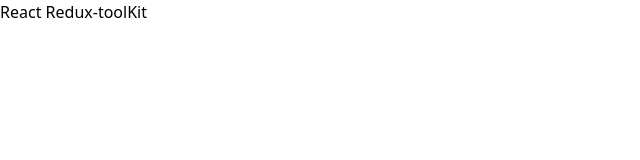
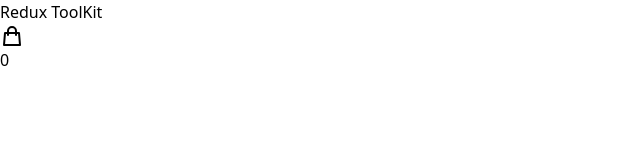
Before and after one commit to only-as19/React-Redux-Tool, a React (Vite) app: page / in a window 1280 px wide. Shown: the top 160 px of the page, without its empty margins (0-640 px from the left). Built offline with nearby package versions, Linux system fonts and the light colour scheme.

Commit message:
feat: Add state in navBar using useSelctor - help to get the state from the reducer of store

```diff
--- a/src/App.jsx
+++ b/src/App.jsx
@@ -1,9 +1,8 @@
-import React from 'react'
-
+import Navbar from "./component/Navbar"
 const App = () => {
   return (
     <div className=''>
-      React Redux-toolKit
+      <Navbar />
     </div>
   )
 }
--- /dev/null
+++ b/src/component/Navbar.jsx
@@ -0,0 +1,19 @@
+import { useSelector } from "react-redux";
+import { CartIcon } from "../data/icons";
+const Navbar = () => {
+  const { amount } = useSelector((state) => state.cart);
+
+  return (
+    <div>
+      <h3>Redux ToolKit</h3>
+      <div>
+        <CartIcon />
+        <div>
+          <p>{amount}</p>
+        </div>
+      </div>
+    </div>
+  );
+};
+
+export default Navbar;
--- /dev/null
+++ b/src/component/index.js
@@ -0,0 +1 @@
+export {default as Nvabar} from "./Navbar"
```
